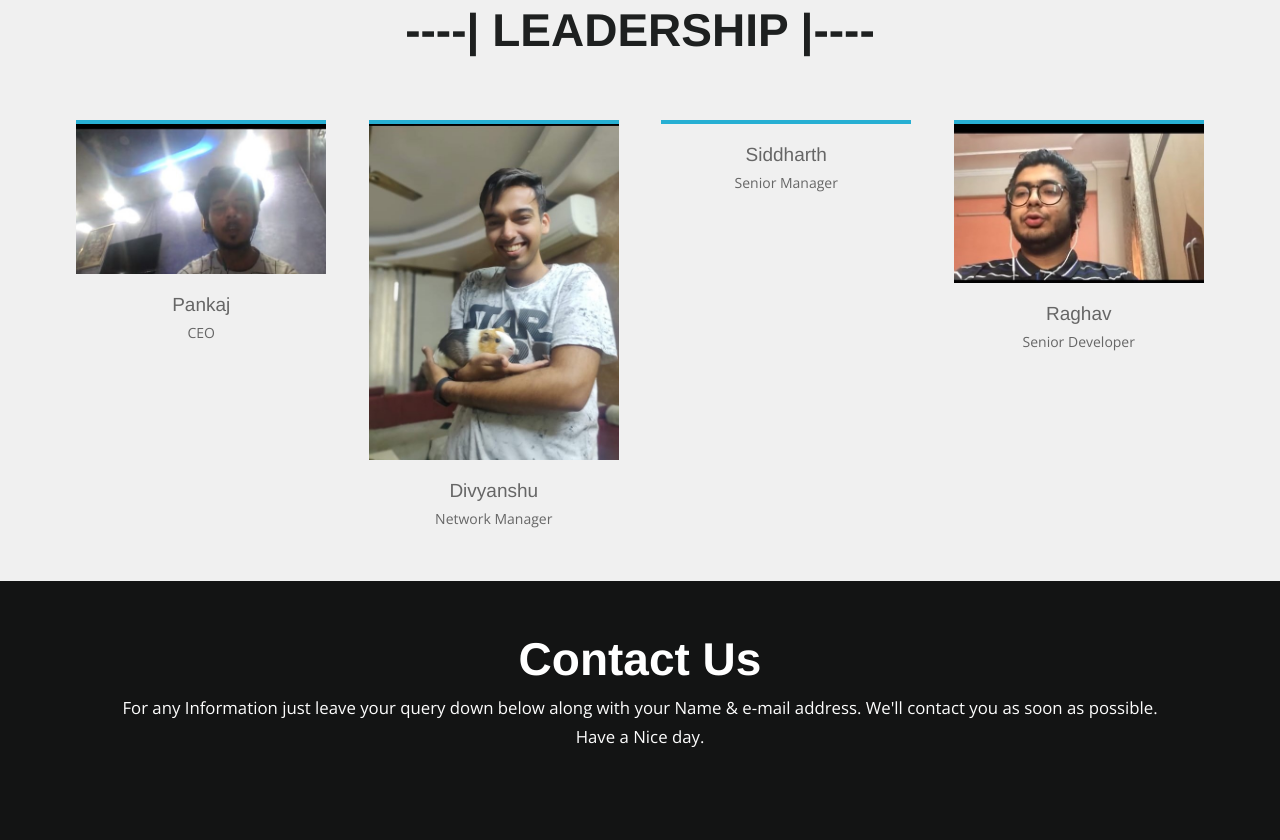
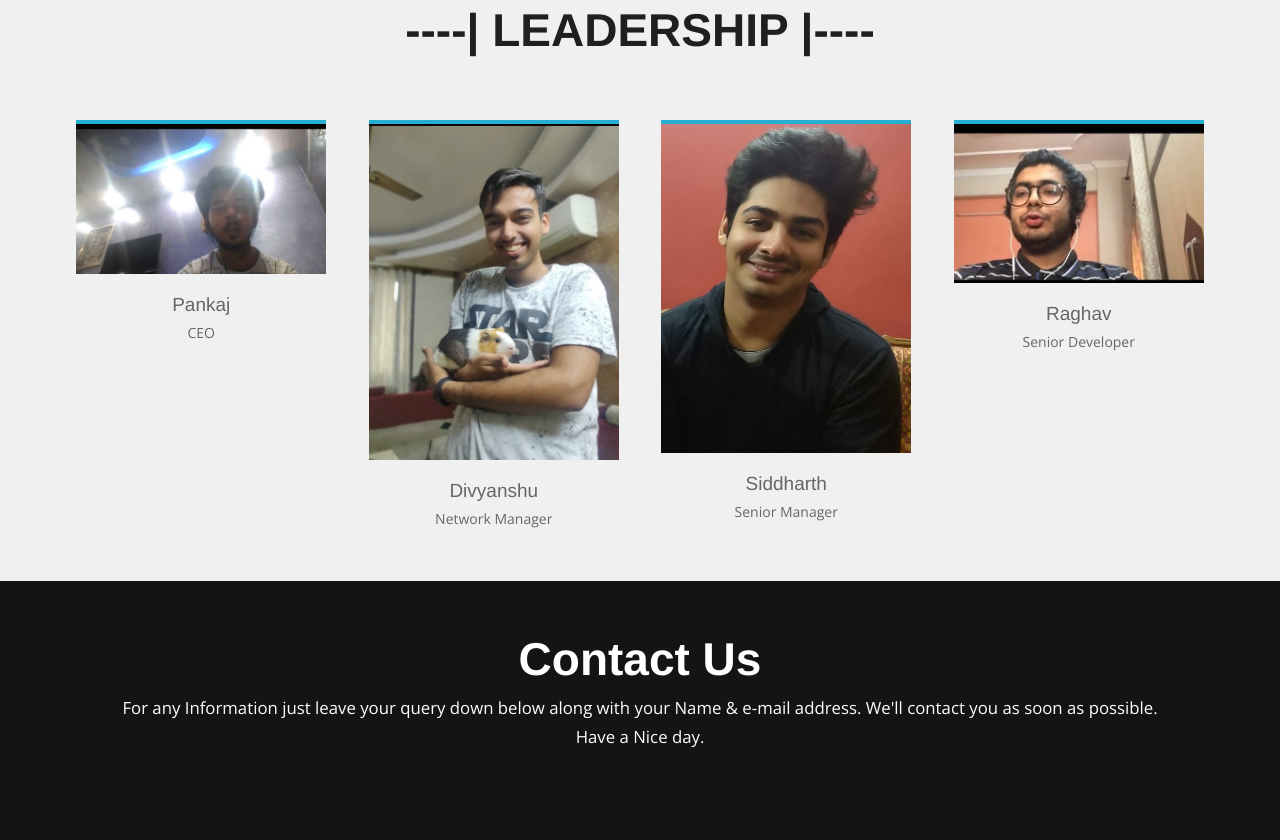
Before and after one commit to sid2199/WEB_project, a plain HTML site: page index.html in a window 1280 px wide. Shown: the part 3240-4080 px from the top of the page. Drawn offline with nearby package versions, Linux system fonts and the light colour scheme.

Commit message:
Update index.html

```diff
--- a/index.html
+++ b/index.html
@@ -281,7 +281,7 @@ Since 2007, our team of award-winning mobile strategists, UX/UI designers, and s
         <div class="col-md-3 col-sm-6 col-xs-6">
           <div class="team-member pDark">
             <div class="member-img">
-              <img class="img-responsive" src="images/siddharth.jpg" alt=""> </div>
+              <img class="img-responsive" src="images/siddharth.jpeg" alt=""> </div>
             <h4>Siddharth</h4>
             <span class="pos">Senior Manager</span>
             <div class="team-socials"> <a href="#"><i class="fa fa-facebook"></i></a> <a href="#"><i class="fa fa-google-plus"></i></a> <a href="#"><i class="fa fa-twitter"></i></a> <a href="#"><i class="fa fa-dribbble"></i></a> <a href="#"><i class="fa fa-github"></i></a> </div>
```
